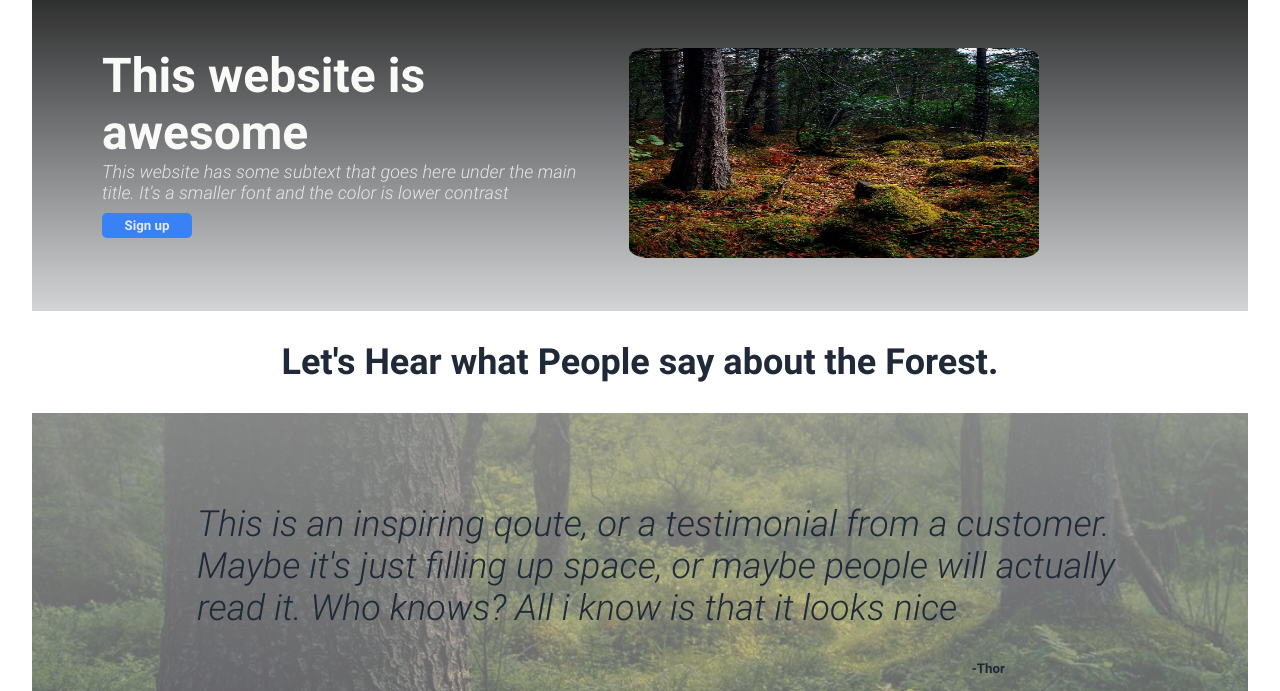
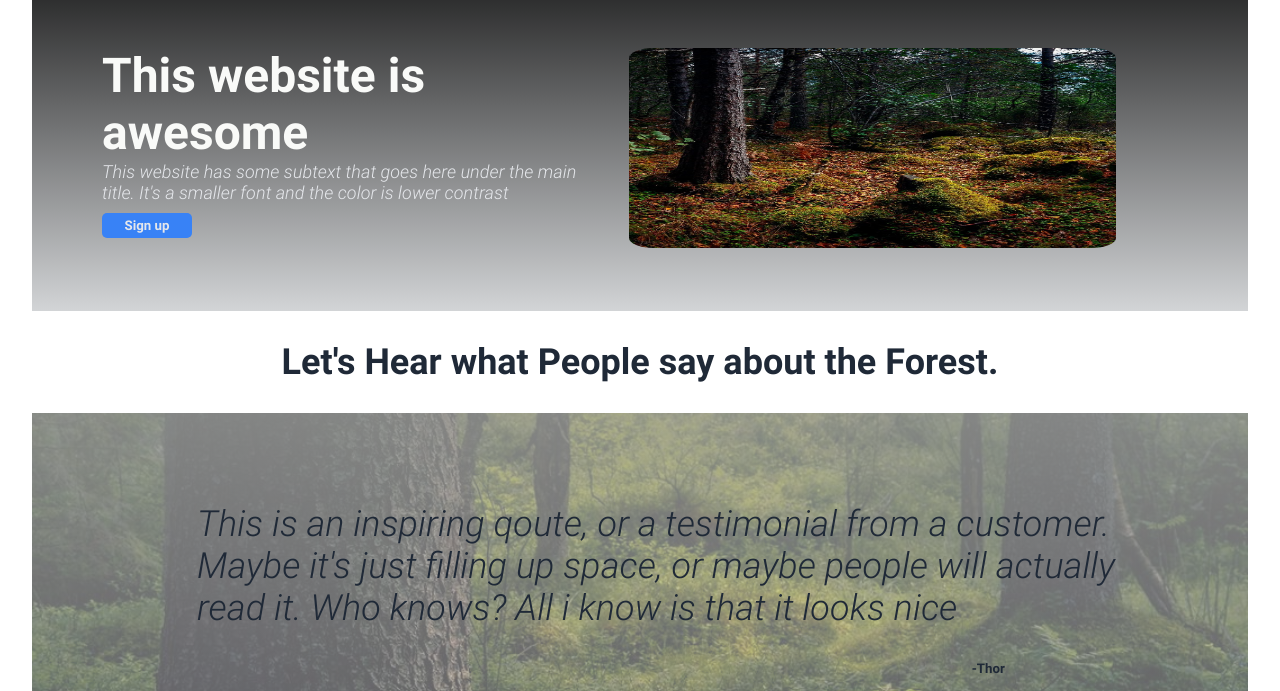
Before and after one commit to Lizalise504/main_css_project, a plain HTML site: page pages/about.html in a window 1280 px wide. Shown: the part 109-800 px from the top of the page. Drawn offline with Linux system fonts and the light colour scheme.

Commit message:
Update projectstyle.css

```diff
--- a/projectstyle.css
+++ b/projectstyle.css
@@ -118,8 +118,8 @@ nav{
     margin-right: 40px;
 }
 .hero-img img{
-    width: 410px;
-    height: 210px;
+    width: 100%;
+    height: 200px;
     border-radius: 5%;
 }
 .hero-img p{
```
